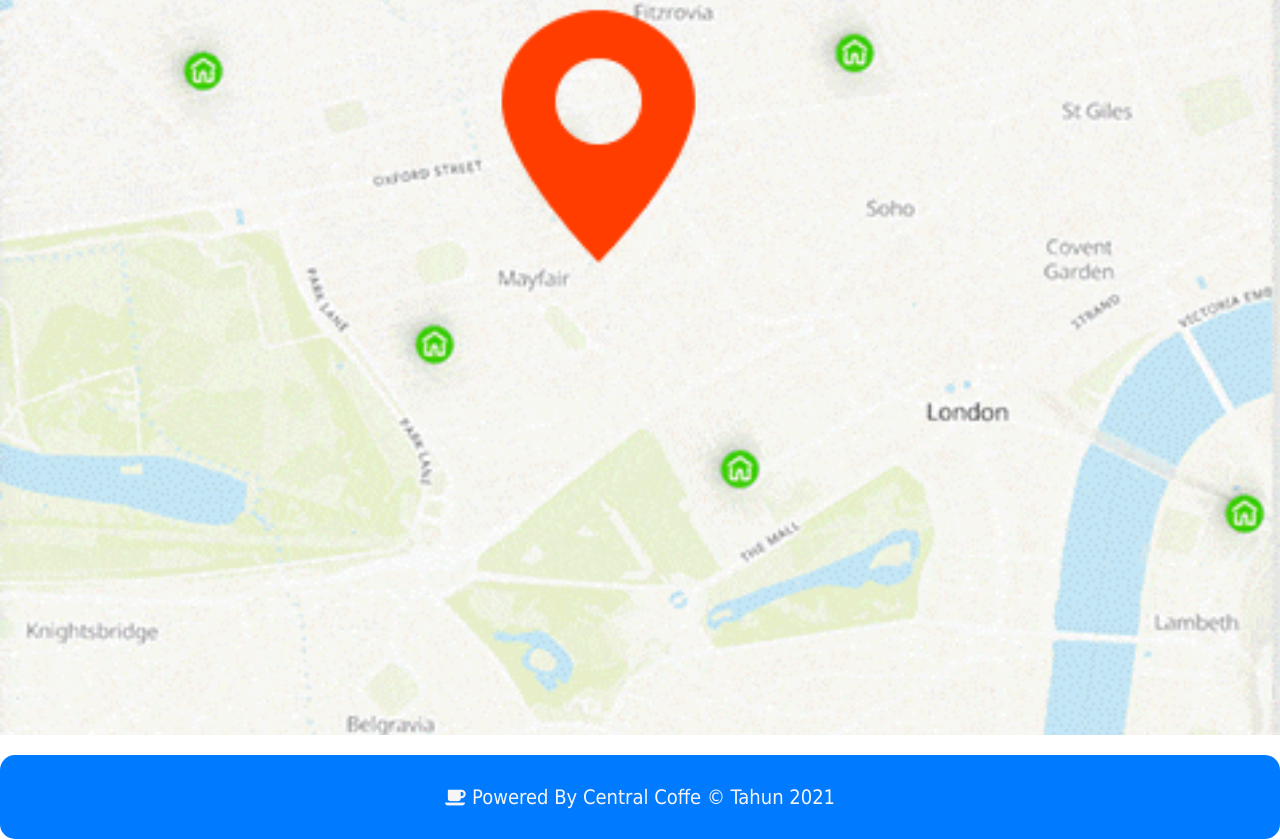
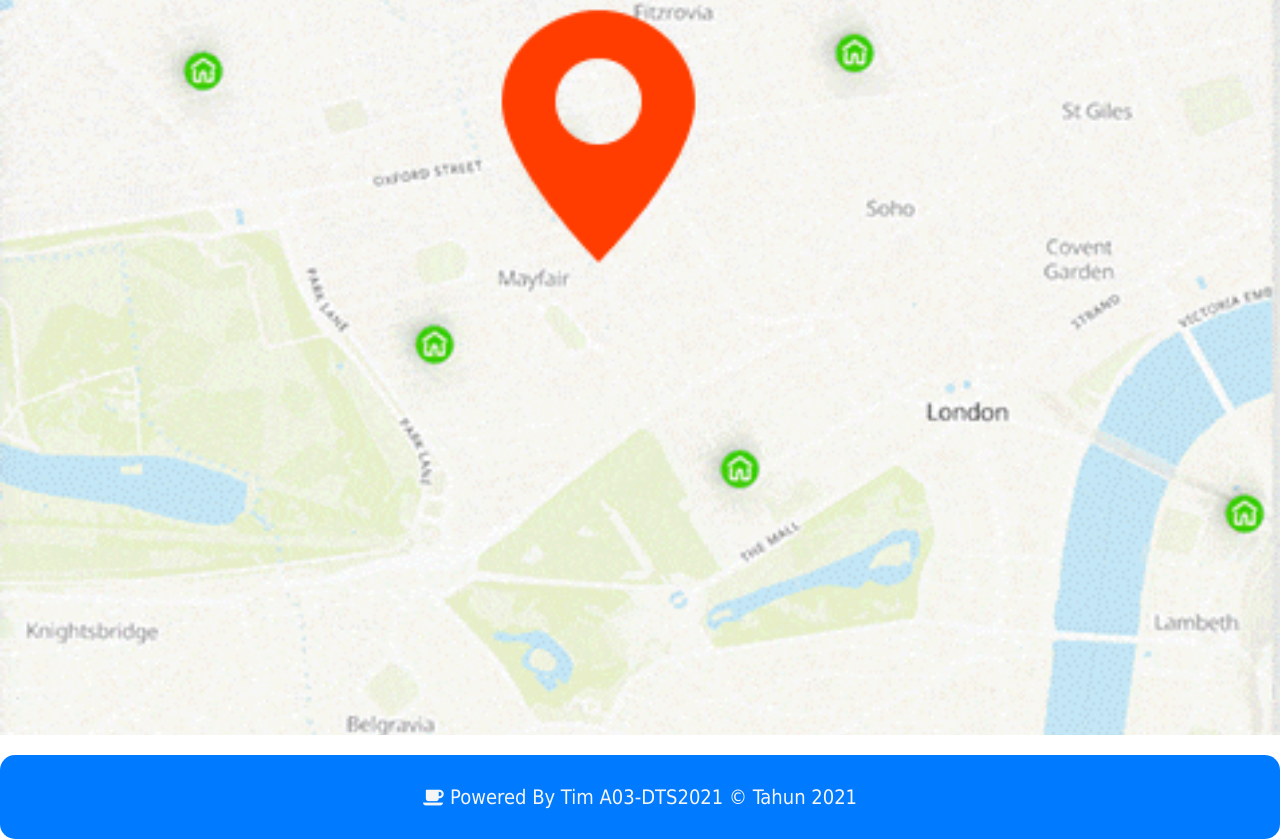
Before and after one commit to nugrohoaditia/A03-DTS2021, a plain HTML site: page index.html in a window 1280 px wide. Shown: the part 1651-2490 px from the top of the page. Drawn offline with Linux system fonts and the light colour scheme.

Commit message:
Update index.html
perbaikan footer

```diff
--- a/index.html
+++ b/index.html
@@ -139,7 +139,7 @@
 
     <footer>
         <div class="footer">
-            <pre> <i class="fa fa-coffee"></i> Powered By Central Coffe &#169; Tahun 2021 </pre>
+            <pre> <i class="fa fa-coffee"></i> Powered By Tim A03-DTS2021 &#169; Tahun 2021 </pre>
         </div>
 
     </footer>
```
